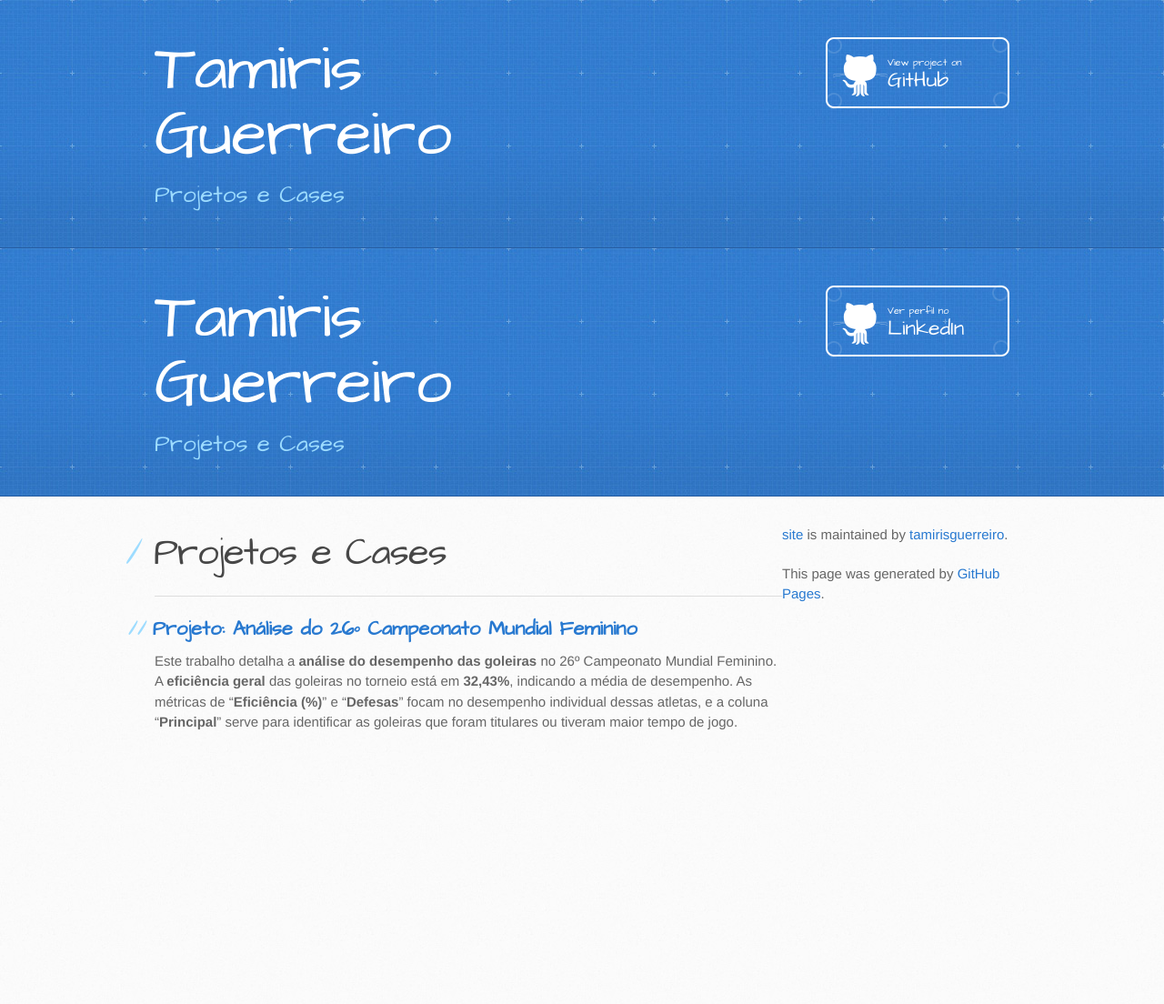
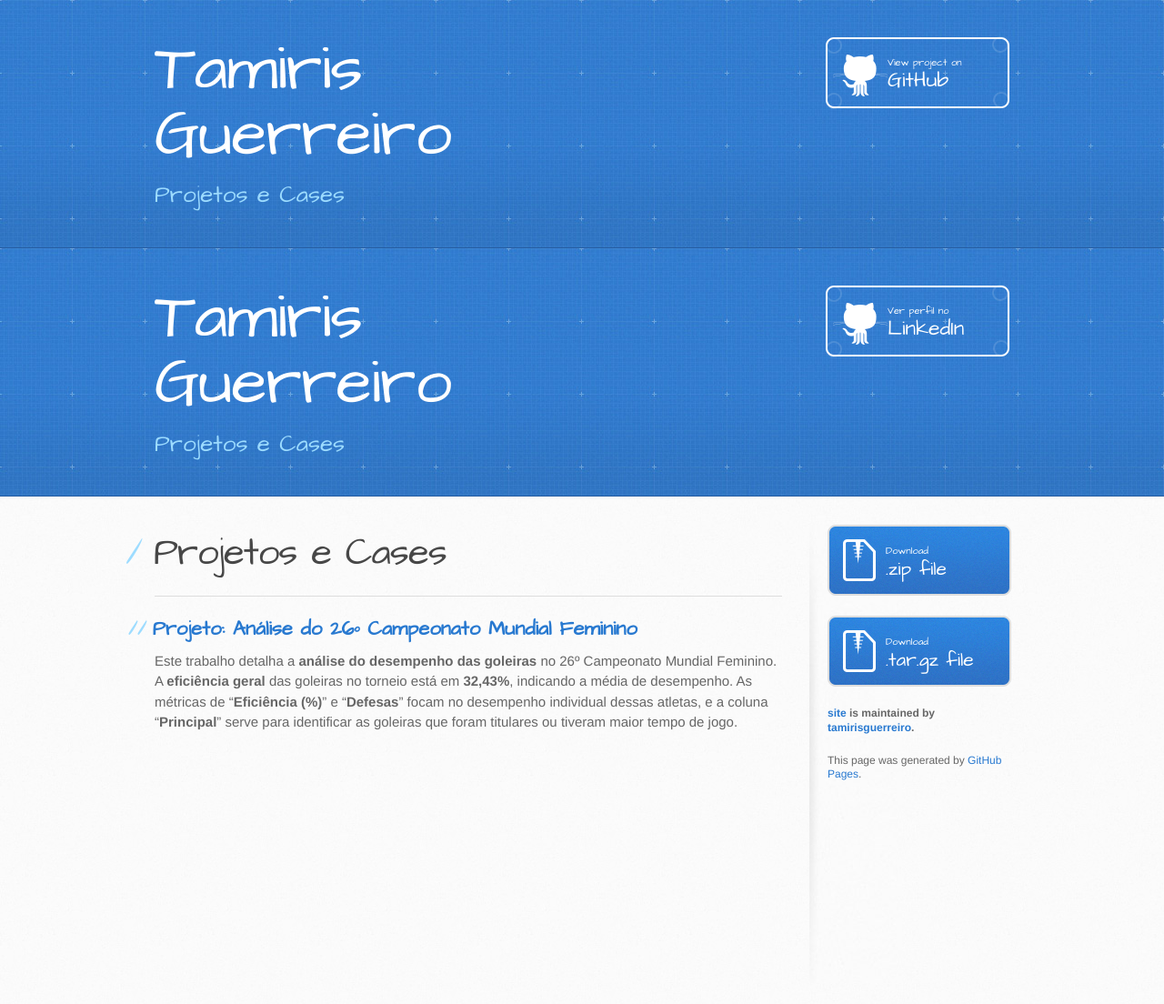
Before and after one commit to tamirisguerreiro/site, a Jekyll site: the page built from index.md, in a window 1280 px wide. Shown: the whole page at 91% size. Built offline with Jekyll 4.4.1, drawn with Linux system fonts in a browser that asks for light colours; our own code applies the rules of GitHub Pages for plain Markdown files; before the commit the page ends 900 px from its top, so only the background shows below that.

Commit message:
Update default.html

```diff
--- a/_layouts/default.html
+++ b/_layouts/default.html
@@ -32,7 +32,7 @@
       </div>
     </header>
 
-  <body>
+      <body>
   <header>
     <div class="inner">
       <a href="https://www.linkedin.com/in/tamiris-guerreiro-52904661/">
@@ -45,14 +45,25 @@
     </div>
   </header>
 
-     <div id="content-wrapper">
+    <div id="content-wrapper">
       <div class="inner clearfix">
         <section id="main-content">
           {{ content }}
         </section>
 
+        <aside id="sidebar">
+          {% if site.show_downloads %}
+            <a href="{{ site.github.zip_url }}" class="button">
+              <small>Download</small>
+              .zip file
+            </a>
+            <a href="{{ site.github.tar_url }}" class="button">
+              <small>Download</small>
+              .tar.gz file
+            </a>
+          {% endif %}
 
-            {% if site.github.is_project_page %}
+          {% if site.github.is_project_page %}
             <p class="repo-owner"><a href="{{ site.github.repository_url }}">{{ site.github.repository_name }}</a> is maintained by <a href="{{ site.github.owner_url }}">{{ site.github.owner_name }}</a>.</p>
           {% endif %}
 
```
